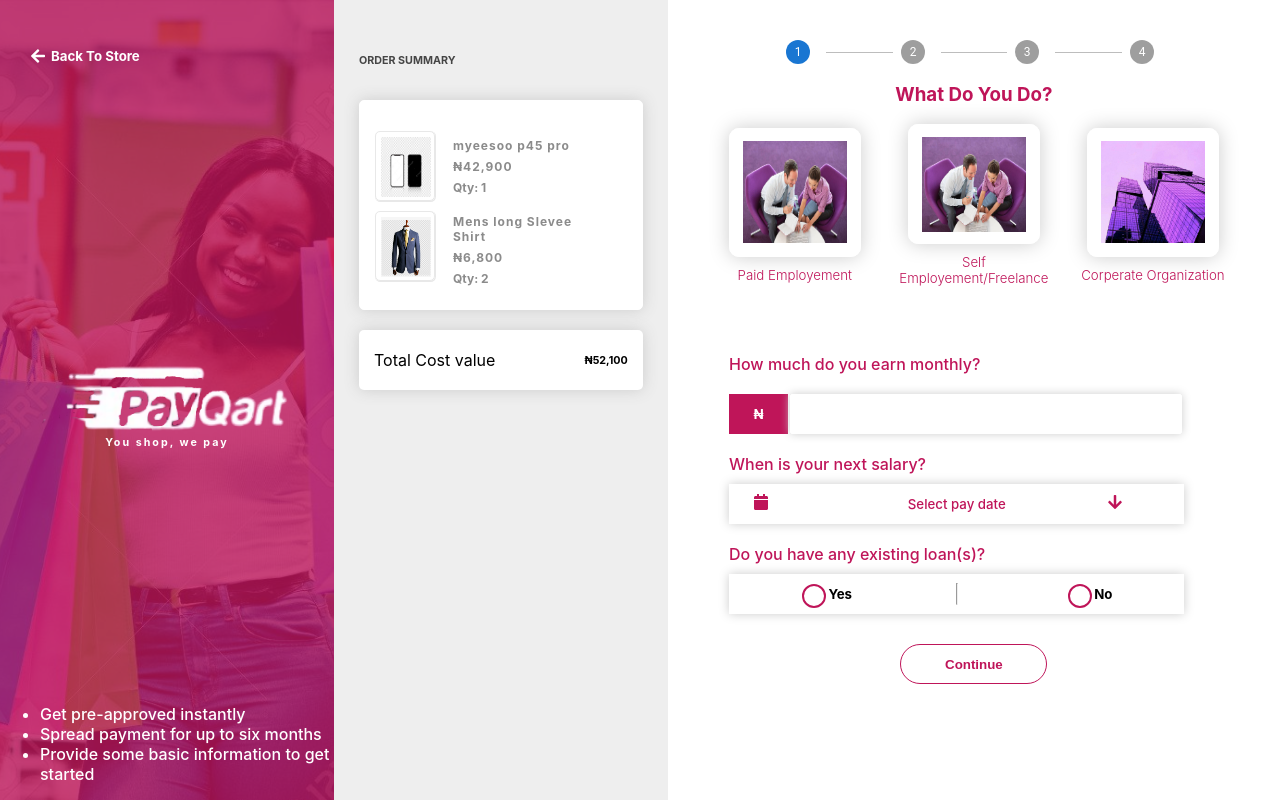
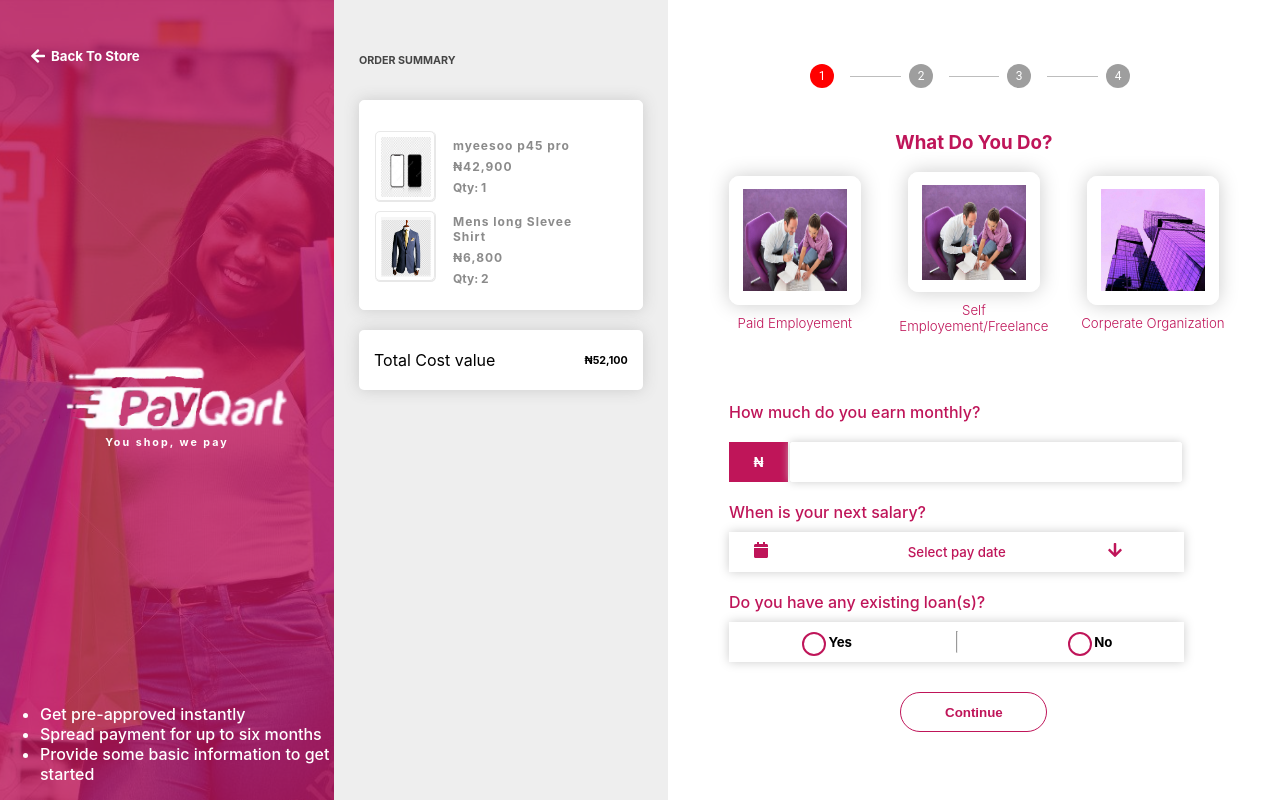
Before and after one commit to da-nazy/mayowa, a React (Create React App) app: page / in a window 1280 px wide. Built offline with nearby package versions, Linux system fonts and the light colour scheme.

Commit message:
recent update

```diff
--- a/package.json
+++ b/package.json
@@ -6,6 +6,7 @@
     "-": "0.0.1",
     "@emotion/react": "^11.5.0",
     "@emotion/styled": "^11.3.0",
+    "@material-ui/core": "^4.12.3",
     "@mui/material": "^5.0.6",
     "@testing-library/jest-dom": "^5.11.4",
     "@testing-library/react": "^11.1.0",
--- a/src/Component/UserOperation.js
+++ b/src/Component/UserOperation.js
@@ -1,11 +1,15 @@
 import { useState } from "react";
 import Box from "@mui/material/Box";
-import Stepper from "@mui/material/Stepper";
-import Step from "@mui/material/Step";
-import StepLabel from "@mui/material/StepLabel";
+import {
+  Stepper,
+  Step,
+  StepLabel,
+  StepButton,
+  makeStyles
+} from "@material-ui/core";
 import Whatyoudo from "./Whatyoudo";
 import Chooseyourplan from "./Chooseyourplan";
-import {makeStyles} from '@mui/material'
+
 import {Route,Routes,useRouteMatch,Switch} from 'react-router-dom';
 import {FaArrowLeft} from 'react-icons/fa';
 //<Whatyoudo/>
@@ -35,6 +39,18 @@ if(toggleScreen){
   )
 }
 }
+const useStyles = makeStyles(() => ({
+  root: {
+    "& .MuiStepIcon-active": { color: "red" },
+    "& .MuiStepIcon-completed": { color: "red" },
+    '&$active': {
+      color: '#000000',
+  },
+    //"& .Mui-disabled .MuiStepIcon-root": { color: "cyan" }
+  }
+}));
+
+const c = useStyles();
   return (
 
     <div style={{width: "55%"  }}>
@@ -43,7 +59,7 @@ if(toggleScreen){
       :null}
        <div style={{paddingTop:40,width:'80%',margin:'0 auto'}}>
         <Box sx={{ width: "80%",margin:'0 auto'}}>
-          <Stepper activeStep={currentStep} sx={{iconColor:'red'}}>
+          <Stepper activeStep={currentStep} sx={{iconColor:'red'}} className={c.root}>
             {steps.map((label) => (
               <Step key={label} sx={{iconColor:'red'}}>
                 <StepLabel>{label}</StepLabel>
```
Also changed, not shown: 1 other file (tests, documents, lock files or other folders).
